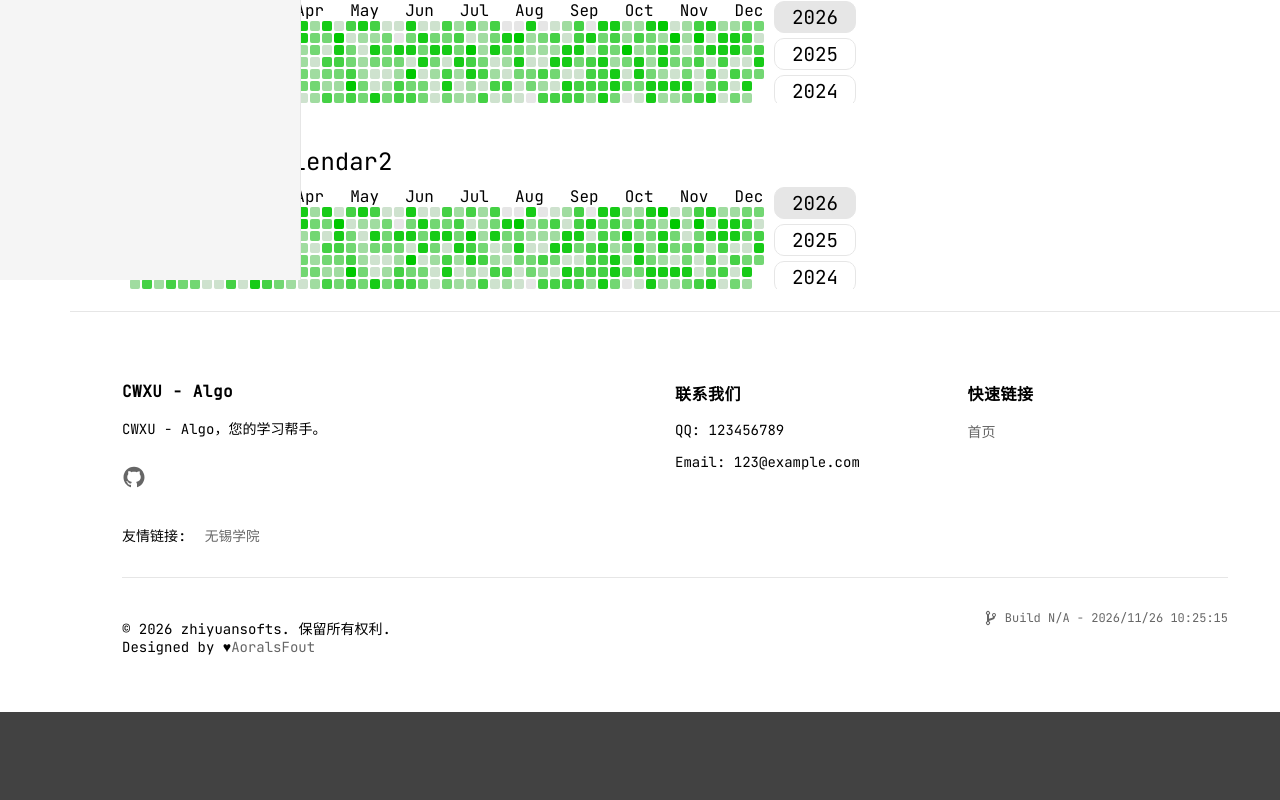
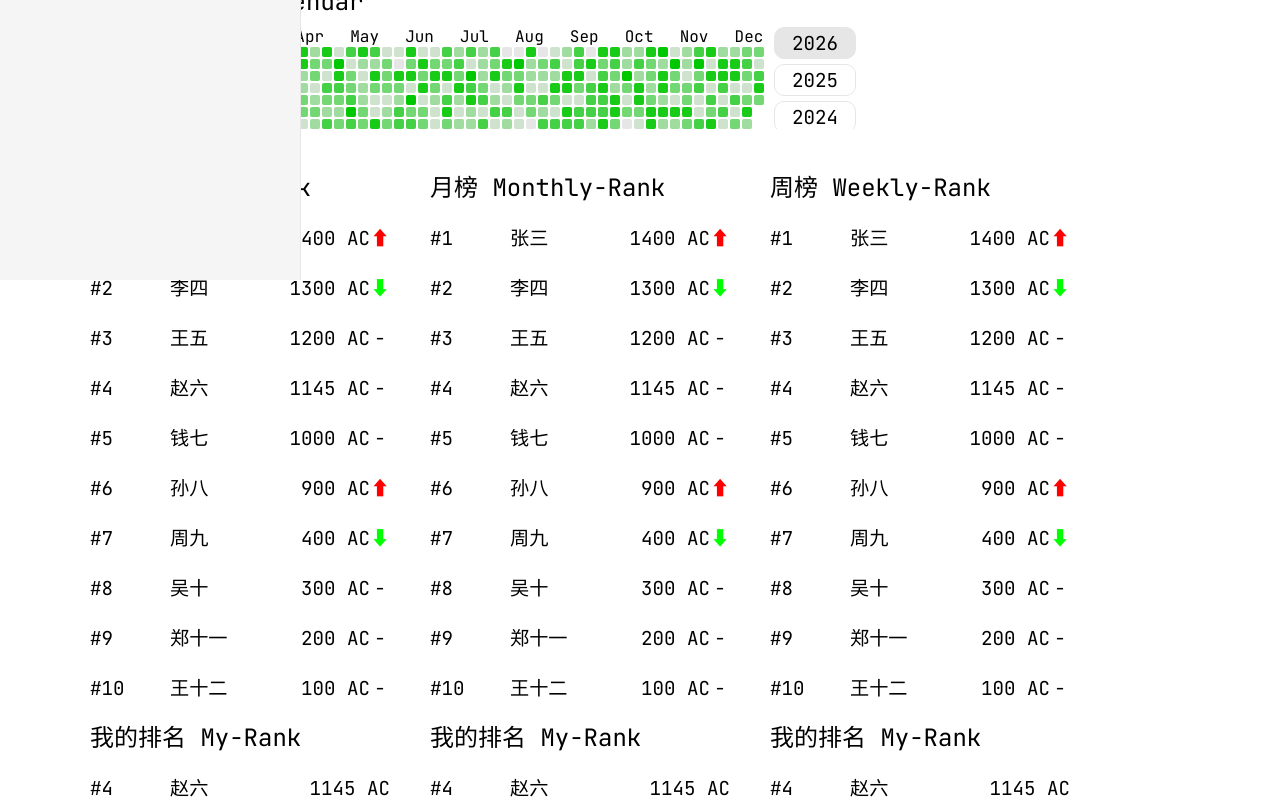
Before and after one commit to WXUProjects/CWXU-Algo-Frontend, a Vue app: page / in a window 1280 px wide. Shown: the part 520-1320 px from the top of the page. Before the commit the page ends 1232 px from the top, so only its background shows below. Built offline with nearby package versions, Linux system fonts and the light colour scheme.

Commit message:
feat:排行榜组件

```diff
--- a/src/components/Calendar.vue
+++ b/src/components/Calendar.vue
@@ -47,10 +47,10 @@
 import { computed, ref} from 'vue'
 
 /**
- * AC热力图
+ * 贡献日历
  * 我的想法是直接仿照Github做个差不多一样的
  * 列表示星期
- * 实现方法是获取一整年第一天是星期几，在第一列对应位置开始绘制方格
+ * 实现方法是获取一整年第一天是星期几，在第一列对应位置开始沿着Grid网格绘制方格
 */
 
 // 定义props接收父组件传入的数据
@@ -210,8 +210,7 @@ const changeYear = (year: number) => {
 .dayCharts {
     width: 100%;
     padding: 20px 0 2px 0;
-    overflow-x: auto;
-    overflow-y: hidden;
+    overflow:hidden
 }
 
 .dayCharts::-webkit-scrollbar {
--- /dev/null
+++ b/src/components/Rank.vue
@@ -0,0 +1,99 @@
+<template>
+    <div class="rankContainer">
+        <div class="title">{{ props.title }}</div>
+        <div class="rankList">
+            <div v-for="(item, index) in props.data.data" :key="index" class="rankItem itemHover">
+                <div class="rank">#{{ index + 1 }}</div>
+                <div class="name">{{ item.name }}</div>
+                <div class="score">{{ item.score }} AC</div>
+                <div class="change up" v-if="item.change > 0">⬆</div>
+                <div class="change down" v-else-if="item.change < 0">⬇</div>
+                <div class="change" v-else>-</div>
+            </div>
+            <div class="title">我的排名 My-Rank</div>
+            <div class="rankItem">
+                <div class="rank">#{{ props.data.userRank }}</div>
+                <div class="name">{{ props.data.userName }}</div>
+                <div class="score">{{ props.data.userScore }} AC</div>
+            </div>
+        </div>
+    </div>
+</template>
+
+<script setup lang="ts">
+import { ref } from 'vue';
+import type { PropType } from 'vue';
+const props = defineProps({
+    data: {
+        type: Object as PropType<{
+            "data": Array<{
+                "name": string,
+                "score": number,
+                "change": number
+            }>,
+            "userRank": number,
+            "userName": string,
+            "userScore": number,
+            "totalPage": number
+        }>,
+        required: true
+    },
+    title: {
+        type: String,
+        default: ''
+    }
+})
+</script>
+
+<style>
+.title {
+    width: 100%;
+    height: 50px;
+    line-height: 50px;
+    font-size: 1.5rem;
+    color: var(--text-default-color);
+}
+
+.rankList {
+    width: 100%;
+}
+
+.rankItem {
+    display: flex;
+    align-items: center;
+    height: 50px;
+    line-height: 50px;
+    font-size: 1.2rem;
+    color: var(--text-default-color);
+    border-bottom: 1px solid var(--border-color);
+
+    transition: transform 0.3s ease;
+}
+
+.rankItem.itemHover:hover {
+    transform: translateX(10px);
+}
+
+.rank {
+    width: 80px;
+}
+
+.change{
+    display: flex;
+    justify-content: center;
+    align-items: center;
+    width: 20px;
+}
+
+.change.up{
+    color: #f00;
+}
+
+.change.down{
+    color: #0f0;
+}
+
+.name {
+    flex-grow: 1;
+}
+</style>
--- a/src/views/Home.vue
+++ b/src/views/Home.vue
@@ -30,7 +30,11 @@
         </div>
       </div>
       <Calendar :data="data" :title="'AC热力图 AC-Calendar'"></Calendar>
-      <Calendar :data="data" :title="'AC热力图2 AC-Calendar2'"></Calendar>
+      <div class="ranks">
+        <Rank :data="rankData" :title="'总榜 Career-Rank'" class="rank"></Rank>
+        <Rank :data="rankData" :title="'月榜 Monthly-Rank'" class="rank"></Rank>
+        <Rank :data="rankData" :title="'周榜 Weekly-Rank'" class="rank"></Rank>
+      </div>
     </div>
     <Footer />
   </div>
@@ -40,6 +44,7 @@
 import { ref } from 'vue'
 import Footer from '@/components/Footer.vue'
 import Calendar from '@/components/Calendar.vue';
+import Rank from '@/components/Rank.vue';
 
 const data = ref([
   {
@@ -2979,6 +2984,25 @@ const data = ref([
     "count": 22
   }
 ])
+
+const rankData = ref({
+  "data": [
+    { name: "张三", score: 1400, change: 1 },
+    { name: "李四", score: 1300, change: -1 },
+    { name: "王五", score: 1200, change: 0 },
+    { name: "赵六", score: 1145, change: 0 },
+    { name: "钱七", score: 1000, change: 0 },
+    { name: "孙八", score: 900, change: 1 },
+    { name: "周九", score: 400, change: -1 },
+    { name: "吴十", score: 300, change: 0 },
+    { name: "郑十一", score: 200, change: 0 },
+    { name: "王十二", score: 100, change: 0 }
+  ],
+  "userRank": 4,
+  "userName": '赵六',
+  "userScore": 1145,
+  "totalPage": 1
+})
 </script>
 
 <style scoped>
@@ -3048,6 +3072,17 @@ const data = ref([
 .card:hover .icon {
   transform: rotate(10deg) scale(2.1);
 }
+
+.ranks {
+  display: flex;
+  flex-direction: row;
+  flex-wrap: wrap;
+  gap: 40px;
+}
+
+.rank {
+  width: 300px;
+}
 </style>
 
 <style>
```
